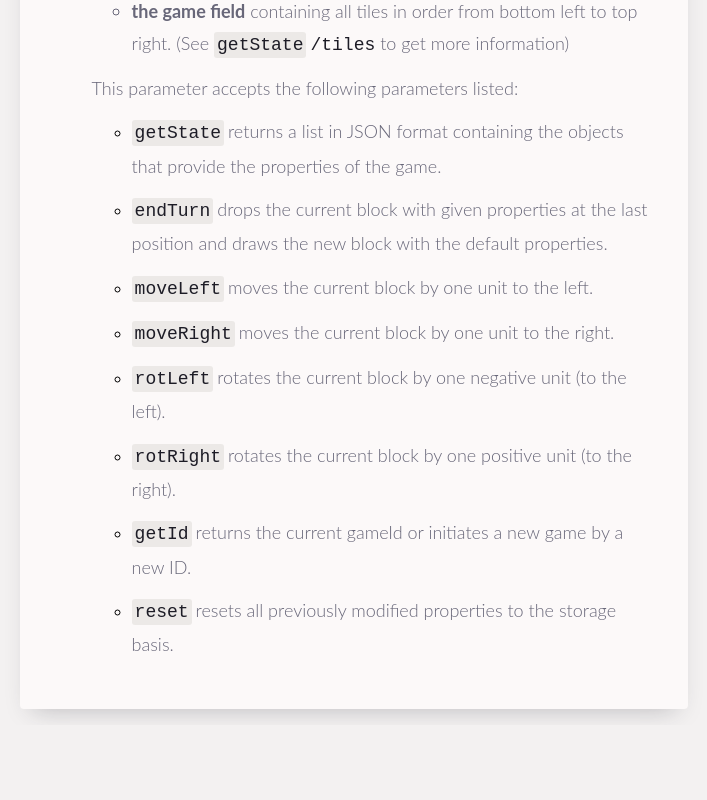
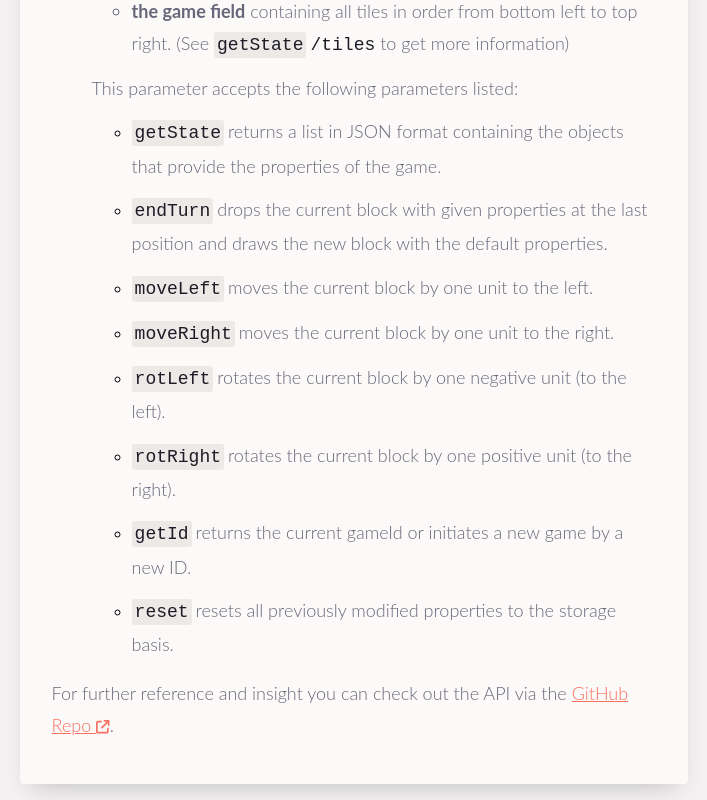
Before and after one commit to clk1006/teris, a Next.js app: page /docs/docs in a window 1280 px wide. Shown: the part 1237-2037 px from the top of the page, without its empty margins (286-993 px from the left). Before the commit the page ends 1962 px from the top, so only its background shows below. Built offline with nearby package versions, Linux system fonts and the light colour scheme.

Commit message:
added link and changed highlighting

```diff
--- a/pages/docs/docs.js
+++ b/pages/docs/docs.js
@@ -9,7 +9,7 @@ import {
     faCirclePlay,
     faClose,
     faCodeBranch,
-    faEllipsis
+    faEllipsis, faExternalLink
 } from '@fortawesome/free-solid-svg-icons';
 
 export default function Docs() {
@@ -213,6 +213,12 @@ export default function Docs() {
                                 </ul>
                             </li>
                         </ul>
+                        <p>
+                            For further reference and insight you can check out the API via the <a href="https://github.com/clk1006/tetris/tree/main/"
+                                                                                                   className="text-link"
+                                                                                                   target="_blank" rel="noreferrer">GitHub Repo <FontAwesomeIcon
+                            size="xs" icon={faExternalLink}/></a>.
+                        </p>
                     </div>
                 </div>
 
@@ -448,7 +454,7 @@ export default function Docs() {
                                         For a tetris there are <b>no extra score units</b> yet.
                                     </p>
                                     <p>
-                                        A move is not legal if the block in its current position would <b>go beyond the last row</b>.
+                                        A move is <b>not legal</b> if the block in its current position would <b>go beyond the last row</b>.
                                     </p>
 
                                     <hr/>
```
